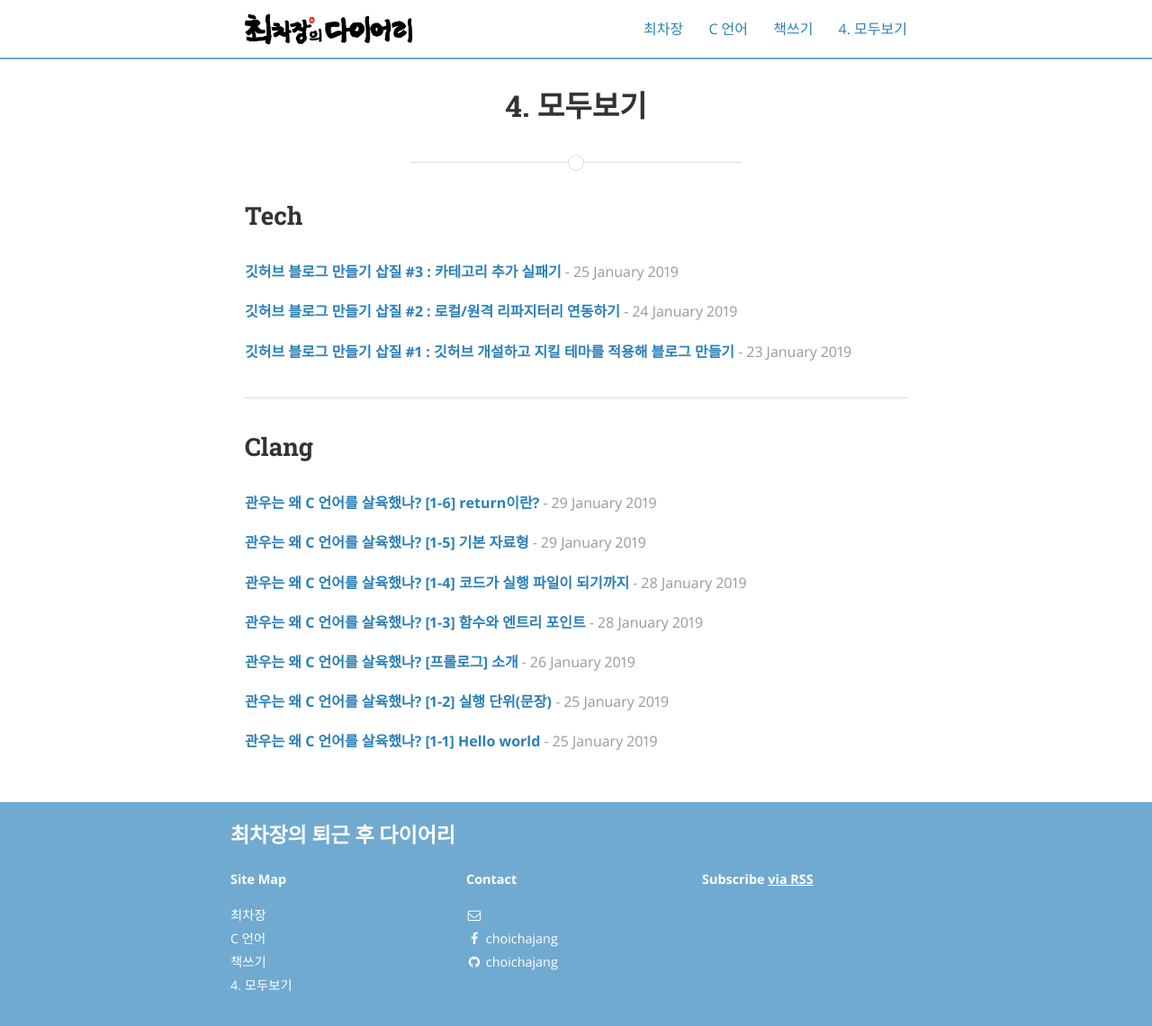
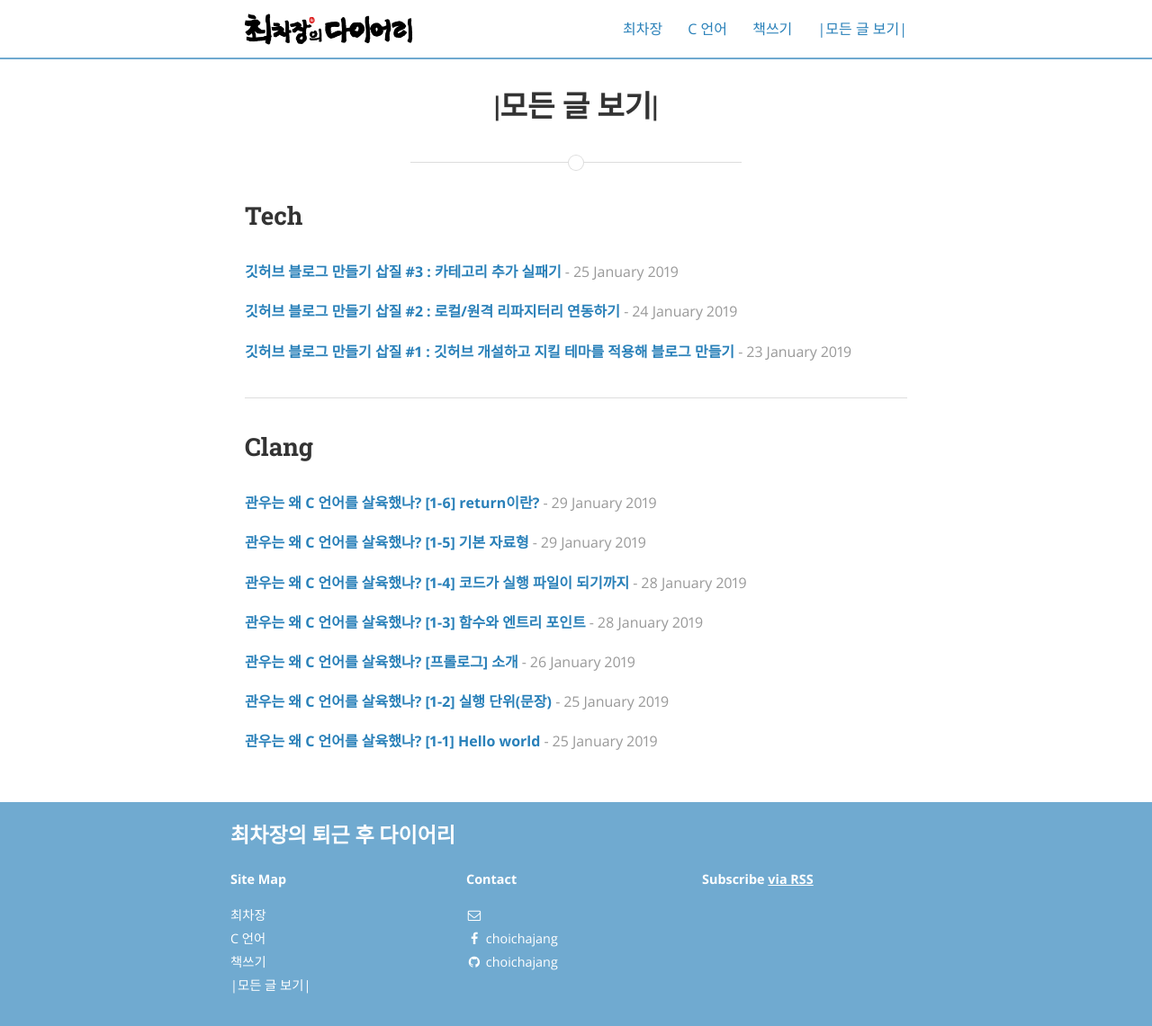
Before and after one commit to hwchoi2009/choichajang.github.io, a Jekyll site: the page built from 4. posts.html, in a window 1280 px wide. Shown: the whole page at 90% size. Built offline with Jekyll 4.4.1, drawn with Linux system fonts in a browser that asks for light colours; nearby versions of some CDN libraries.

Commit message:
Update and rename posts.html to 4. posts.html

```diff
--- a/posts.html
+++ b/4. posts.html
@@ -1,6 +1,6 @@
 ---
 layout: page
-title: "4. 모두보기"
+title: "|모든 글 보기|"
 permalink: /posts/
 ---
 
```
